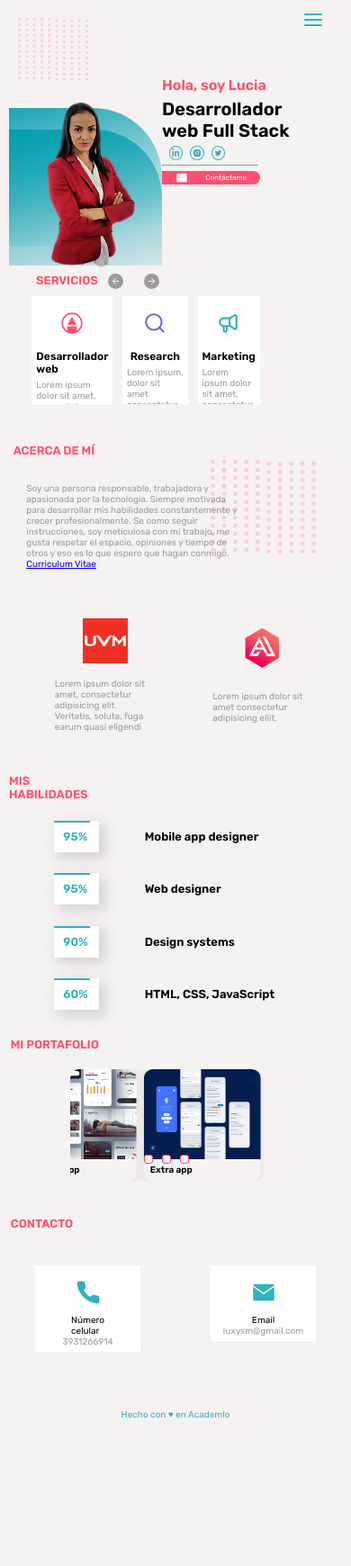
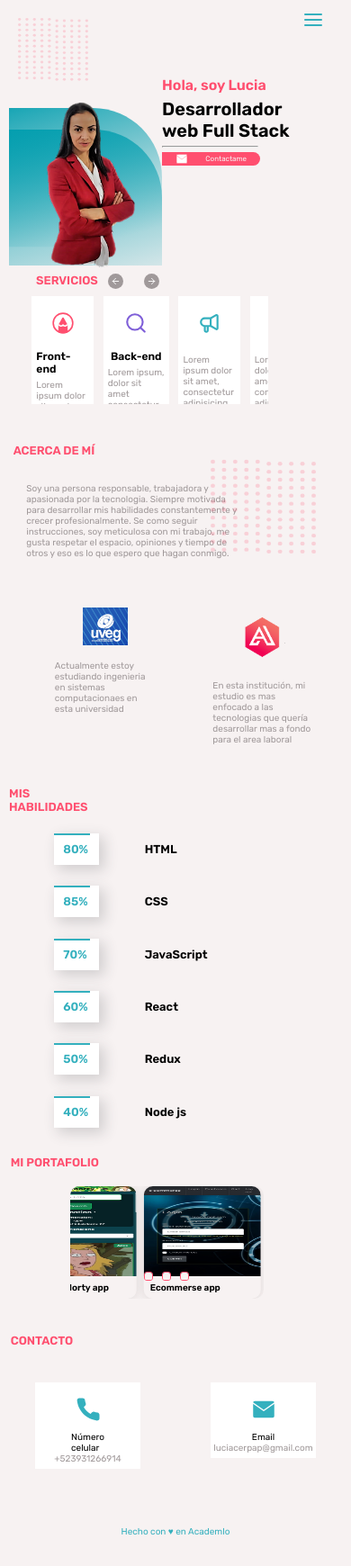
Before and after one commit to LuciaCerpa/portafolio, a plain HTML site: page index.html in a window 390 px wide. Shown: the whole page at 90% size. Before the commit the page ends 1610 px from the top, so only its background shows below. Drawn offline with Linux system fonts and the light colour scheme.

Commit message:
archivos actualizados

```diff
--- a/css/style.css
+++ b/css/style.css
@@ -160,6 +160,7 @@ hr{
 .contactame{
     display: flex;
     width: 90%;
+
 }
 
 .contactame h4, svg{
@@ -174,15 +175,25 @@ hr{
     justify-content: space-around;
     align-items: center;
     background-color: #FF4F6F;
-    color: white;
     padding: 5px;
     border: none;
     border-top-right-radius: 50px;
     border-bottom-right-radius: 50px;
+    cursor: pointer;
 }
 .contactame button h4{
     font-size: 8px;
     font-weight: normal;
+}
+
+.contactame button a{
+    text-decoration: none;
+    background: none;
+    color: #f7f2f2;
+}
+
+.contactame button:hover{
+    background-color:#34B0BE;
 }
 
 .contactame button img{
@@ -475,7 +486,8 @@ input[id="flechaDer"]:checked + label[for="flechaDer"]{
 .miniCarruselItem img{
     display:inline-block;
     max-width: none;
-    height: 100%;
+    height: 90%;
+    width: 90%;
     transform: scale(1);
     opacity: 0;
     transition: all 300ms;
@@ -1405,7 +1417,7 @@ footer p{
 
         .itemCarrusel img{
             height: 250px;
-            width: 320px;
+            width: 210px;
         }
 
         .miniCarrusel{
--- a/index.html
+++ b/index.html
@@ -34,7 +34,7 @@
       <div class="nombreProfesion">
         <h2 class="nombre">Hola, soy Lucia</h2>
         <h1 class="profesion">Desarrollador web Full Stack</h1>
-      <div class="redesSociales">
+      <!-- <div class="redesSociales">
         <div>
           <img src="./images/Íconos/cib_linkedin-in.svg" alt="">
         </div>
@@ -44,12 +44,12 @@
         <div>
           <img src="./images/Íconos/ant-design_twitter-outlined.svg" alt="">
         </div>
-      </div>
+      </div> -->
       <hr>
       <div class="contactame">
         <button>
           <img style="background: none;" src="./images/Íconos/mail 3-2.svg">
-          <h4>Contáctame</h4>
+          <h4><a href="#email">Contactame</a></h4>
         </button>
       </div>
       </div>
@@ -68,24 +68,24 @@
 
             <div class="serviciosP">
               <img src="./images/Íconos/iconoir_design-pencil.svg">
-              <h3>Desarrollador web</h3>
+              <h3>Front-end</h3>
               <p>Lorem ipsum dolor sit amet, consectetur adipisicing elit. Qui amet facere sunt voluptates a, ratione dolor sequi repellendus. Repellendus odit ducimus sequi quidem asperiores consectetur, enim quaerat vel eum quisquam.</p>
           </div>
 
           <div class="serviciosP">
               <img src="./images/Íconos/feather_search.svg">
-              <h3>Research</h3>
+              <h3>Back-end</h3>
               <p>Lorem ipsum, dolor sit amet consectetur adipisicing elit. Nostrum, soluta cumque dolorem nulla aperiam iste repellat quis nisi esse ipsum laboriosam dolores minima fugiat accusantium, suscipit fugit distinctio, temporibus non!</p>
           </div>
           <div class="serviciosP">
             <img src="./images/Íconos/majesticons_speakerphone-line.svg">
-            <h3>Marketing</h3>
+            <h3></h3>
             <p>Lorem ipsum dolor sit amet, consectetur adipisicing elit. Qui amet facere sunt voluptates a, ratione dolor sequi repellendus. Repellendus odit ducimus sequi quidem asperiores consectetur, enim quaerat vel eum quisquam.</p>
         </div>
 
         <div class="serviciosP">
             <img src="./images/Íconos/ic_outline-web-asset.svg">
-            <h3>WebDesigner</h3>
+            <h3></h3>
             <p>Lorem ipsum, dolor sit amet consectetur adipisicing elit. Nostrum, soluta cumque dolorem nulla aperiam iste repellat quis nisi esse ipsum laboriosam dolores minima fugiat accusantium, suscipit fugit distinctio, temporibus non!</p>
         </div>
 
@@ -98,16 +98,16 @@
 
           Siempre motivada para desarrollar mis habilidades constantemente y crecer profesionalmente.
           Se como seguir instrucciones, soy meticulosa con mi trabajo, me gusta respetar el espacio, opiniones y tiempo de otros y eso es lo que espero que hagan conmigo.
-            <a class= "cv" target='_blank' href='https://drive.google.com/file/d/13liCJsnGKIqVu-K4W-R2Egm99fGm_DCr/view?usp=sharing'>Curriculum Vitae</a>
+            <!-- <a class= "cv" target='_blank' href='https://drive.google.com/file/d/13liCJsnGKIqVu-K4W-R2Egm99fGm_DCr/view?usp=sharing'>Curriculum Vitae</a> -->
           </p>
         <div class="formacion">
           <div>
-            <img src="./images/Logos-Imágenes/image 9.png">
-            <p>Lorem ipsum dolor sit amet, consectetur adipisicing elit. Veritatis, soluta, fuga earum quasi eligendi</p>
+            <img src="./images/Logos-Imágenes/uveg.png">
+            <p>Actualmente estoy estudiando ingenieria en sistemas computacionaes en esta universidad</p>
           </div>
           <div class="imgAcademlo">
             <img src="./images/Logos-Imágenes/logo_academlo 5.png">
-            <p>Lorem ipsum dolor sit amet consectetur adipisicing eliit.</p>
+            <p>En esta institución, mi estudio es mas enfocado a las tecnologias que quería desarrollar mas a fondo para el area laboral</p>
           </div>
 
 
@@ -118,27 +118,39 @@
         <h2 class="tituloMisHabilidades">MIS HABILIDADES</h2>
         <article>
           <div>
-            <h2>95%</h2>
+            <h2>80%</h2>
           </div>
-            <h3>Mobile app designer</h3>
+            <h3>HTML</h3>
         </article>
         <article>
           <div>
-            <h2>95%</h2>
+            <h2>85%</h2>
           </div>
-            <h3>Web designer</h3>
+            <h3>CSS</h3>
         </article>
         <article>
           <div>
-            <h2>90%</h2>
+            <h2>70%</h2>
           </div>
-            <h3>Design systems</h3>
+            <h3>JavaScript</h3>
         </article>
         <article>
           <div>
             <h2>60%</h2>
           </div>
-            <h3>HTML, CSS, JavaScript</h3>
+            <h3>React</h3>
+        </article>
+        <article>
+          <div>
+            <h2>50%</h2>
+          </div>
+            <h3>Redux</h3>
+        </article>
+        <article>
+          <div>
+            <h2>40%</h2>
+          </div>
+            <h3>Node js</h3>
         </article>
       </section>
 
@@ -150,27 +162,27 @@
         <input type="radio" id="3" name="imagenCarrusel" hidden/>
 
         <div class="itemCarrusel">
-            <img src="./images/Logos-Imágenes/image 9-1.png">
-            <h4>Beauty app</h4>
+            <img src="./images/Logos-Imágenes/poke_api.jpg">
+            <h4>Poke api</h4>
         </div>
         <div class="itemCarrusel">
-          <img src="./images/Logos-Imágenes/image 10.png">
-            <h4>Training app</h4>
+          <img src="./images/Logos-Imágenes/rick_and_morty.jpg">
+            <h4>Rick and Morty app</h4>
         </div>
         <div class="itemCarrusel">
-          <img src="./images/Logos-Imágenes/image 11.png">
-            <h4>Extra app</h4>
+          <img src="./images/Logos-Imágenes/ecommerse_api.jpg">
+            <h4>Ecommerse app</h4>
           </div>
 
         <div class="miniCarrusel">
           <label class="miniCarruselItem" for="1">
-            <img src="./images/Logos-Imágenes/image 9-1.png">
+            <a href="https://pokedex-lucy.netlify.app/" target="_blank"><img src="./images/Logos-Imágenes/poke_api.jpg"></a>
           </label>
           <label class="miniCarruselItem" for="2">
-            <img src="./images/Logos-Imágenes/image 10.png">
+            <a href="https://glittery-marshmallow-528be7.netlify.app" target="_blank"><img src="./images/Logos-Imágenes/rick_and_morty.jpg"></a>
           </label>
           <label class="miniCarruselItem" for="3">
-            <img src="./images/Logos-Imágenes/image 11.png">
+            <a href="https://e-commerse-final-lucy.netlify.app" target="_blank"><img src="./images/Logos-Imágenes/ecommerse_api.jpg"></a>
           </label>
         </div>
       </section>
@@ -181,13 +193,13 @@
           <img class="fonBlue" src="./images/Íconos/phone 3.svg">
           <img class="fonYellow" src="./images/Íconos/phone 3-1.svg">
           <p style="color: black;">Número<br>celular</p>
-          <p>3931266914</p>
+          <p>+523931266914</p>
         </div>
         <div class="contactoEmail">
           <img class="mailBlue" src="./images/Íconos/mail 3.svg">
           <img class="mailYellow" src="./images/Íconos/mail 3-1.svg">
           <p style="color: black;">Email</p>
-          <p>luxysm@gmail.com</p>
+          <p id="email">luciacerpap@gmail.com</p>
         </div>
       </section>
     <footer>
```
Also changed, not shown: cv.html (deleted, +0 -12 lines), images/Logos-Imágenes/Nuevo Vallarta (65)defi.jpg (deleted), images/Logos-Imágenes/ecommerse_api.jpg (added), images/Logos-Imágenes/image 10.png (deleted), images/Logos-Imágenes/image 11.png (deleted), images/Logos-Imágenes/image 9-1.png (deleted), images/Logos-Imágenes/image 9.png (deleted), images/Logos-Imágenes/poke_api.jpg (added), images/Logos-Imágenes/rick_and_morty.jpg (added), images/Logos-Imágenes/uveg.png (added), images/Íconos/ant-design_twitter-outlined.svg (deleted), 1 other file.
